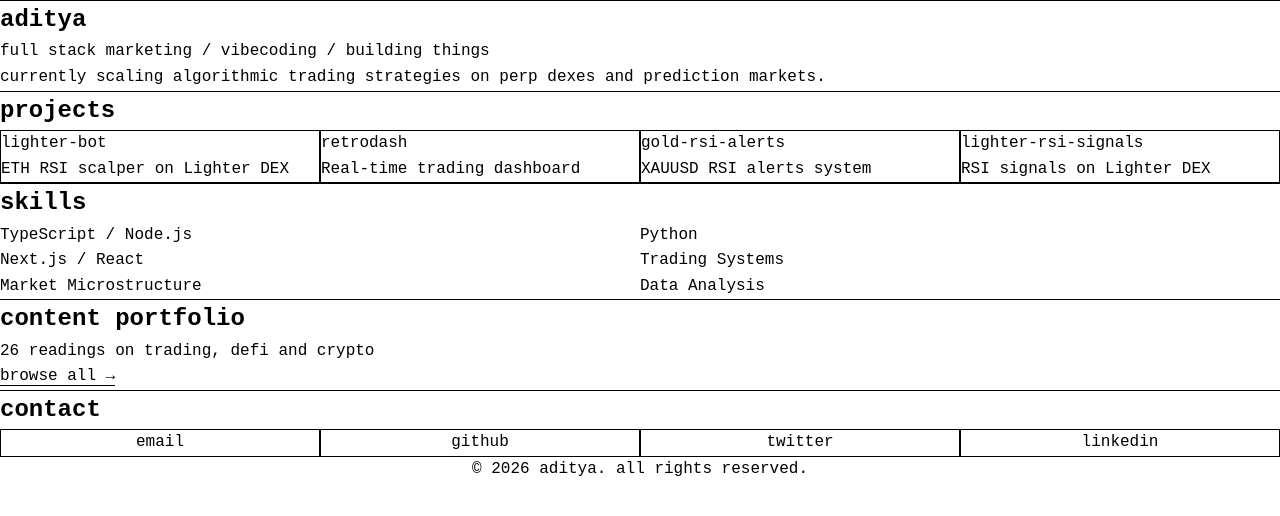
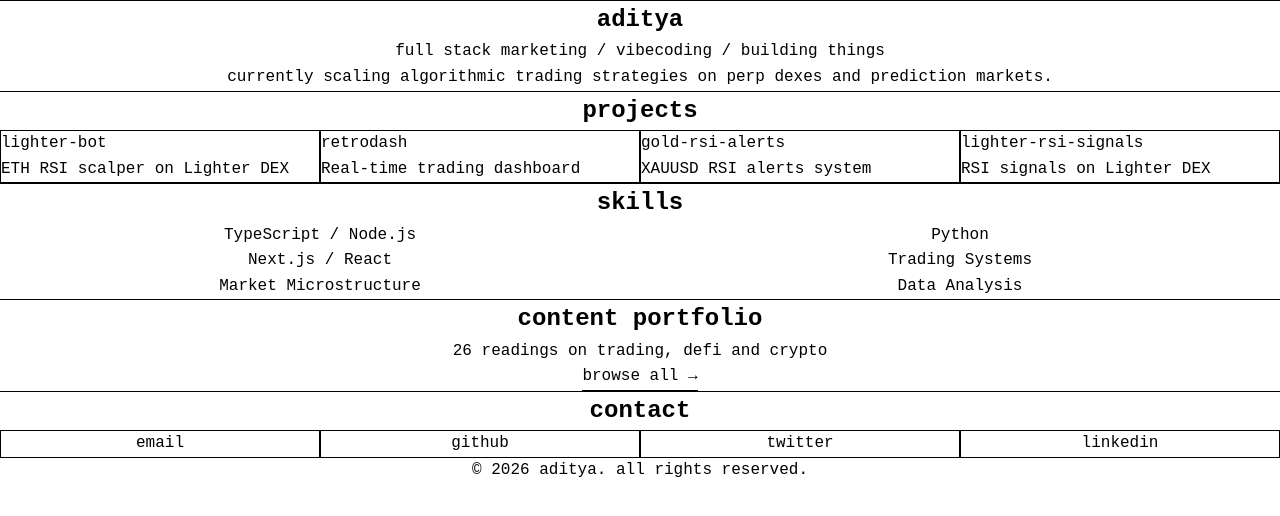
Before and after one commit to 0xde7c/adityadotb-portfolio, a Next.js app: page / in a window 1280 px wide. Shown: the top 516 px of the page. Built offline with nearby package versions, Linux system fonts and the light colour scheme.

Commit message:
Center-align all content: headings, text, skills, contact grid, projects

```diff
--- a/components/Articles.tsx
+++ b/components/Articles.tsx
@@ -4,14 +4,16 @@ export function Articles() {
   return (
     <section className="border-t border-black">
       <div className="max-w-5xl mx-auto px-8 py-8 font-mono">
-        <h2 className="text-xl font-bold mb-3">content portfolio</h2>
-        <p className="text-xs text-gray-700 mb-4">26 readings on trading, defi and crypto</p>
-        <Link
-          href="/articles"
-          className="text-sm hover:underline"
-        >
-          browse all →
-        </Link>
+        <h2 className="text-xl font-bold mb-3 text-center">content portfolio</h2>
+        <p className="text-xs text-gray-700 mb-4 text-center">26 readings on trading, defi and crypto</p>
+        <div className="text-center">
+          <Link
+            href="/articles"
+            className="text-sm hover:underline inline-block"
+          >
+            browse all →
+          </Link>
+        </div>
       </div>
     </section>
   );
--- a/components/Contact.tsx
+++ b/components/Contact.tsx
@@ -5,8 +5,8 @@ export function Contact() {
   return (
     <section className="border-t border-black">
       <div className="max-w-5xl mx-auto px-8 py-8 font-mono">
-        <h2 className="text-xl font-bold mb-3">contact</h2>
-        <div className="grid grid-cols-4 gap-2">
+        <h2 className="text-xl font-bold mb-3 text-center">contact</h2>
+        <div className="grid grid-cols-4 gap-2 justify-center">
           <Link
             href={`mailto:${siteData.contact.email}`}
             className="border border-black p-2 text-center hover:bg-gray-50 transition-colors text-xs"
--- a/components/Hero.tsx
+++ b/components/Hero.tsx
@@ -4,9 +4,9 @@ export function Hero() {
   return (
     <section>
       <div className="max-w-5xl mx-auto px-8 py-8 font-mono">
-        <h1 className="text-3xl font-bold mb-1">{siteData.hero.heading}</h1>
-        <p className="text-sm mb-2 text-gray-700">{siteData.hero.subheading}</p>
-        <p className="text-xs leading-relaxed max-w-2xl text-gray-600">{siteData.hero.description}</p>
+        <h1 className="text-3xl font-bold mb-1 text-center">{siteData.hero.heading}</h1>
+        <p className="text-sm mb-2 text-gray-700 text-center">{siteData.hero.subheading}</p>
+        <p className="text-xs leading-relaxed max-w-2xl text-gray-600 text-center mx-auto">{siteData.hero.description}</p>
       </div>
     </section>
   );
--- a/components/Projects.tsx
+++ b/components/Projects.tsx
@@ -5,9 +5,9 @@ export function Projects() {
   return (
     <section className="border-t border-black">
       <div className="max-w-5xl mx-auto px-8 py-8 font-mono">
-        <h2 className="text-xl font-bold mb-3">projects</h2>
+        <h2 className="text-xl font-bold mb-3 text-center">projects</h2>
 
-        <div className="grid grid-cols-4 gap-4">
+        <div className="grid grid-cols-4 gap-4 justify-center">
           {siteData.featuredProjects.map((project, idx) => (
             <Link
               key={idx}
--- a/components/Skills.tsx
+++ b/components/Skills.tsx
@@ -4,10 +4,10 @@ export function Skills() {
   return (
     <section className="border-t border-black">
       <div className="max-w-5xl mx-auto px-8 py-8 font-mono">
-        <h2 className="text-xl font-bold mb-3">skills</h2>
+        <h2 className="text-xl font-bold mb-3 text-center">skills</h2>
         <div className="grid grid-cols-2 md:grid-cols-3 gap-1">
           {siteData.skills.map((skill, index) => (
-            <div key={index} className="text-xs">
+            <div key={index} className="text-xs text-center py-2">
               <p>{skill}</p>
             </div>
           ))}
```
